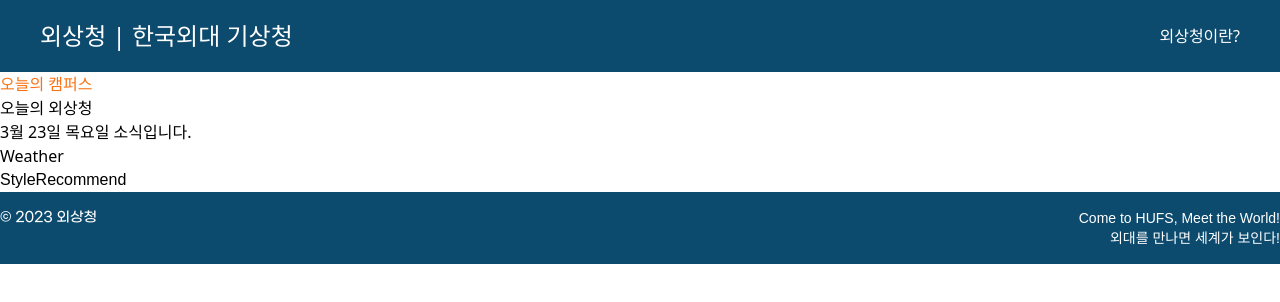
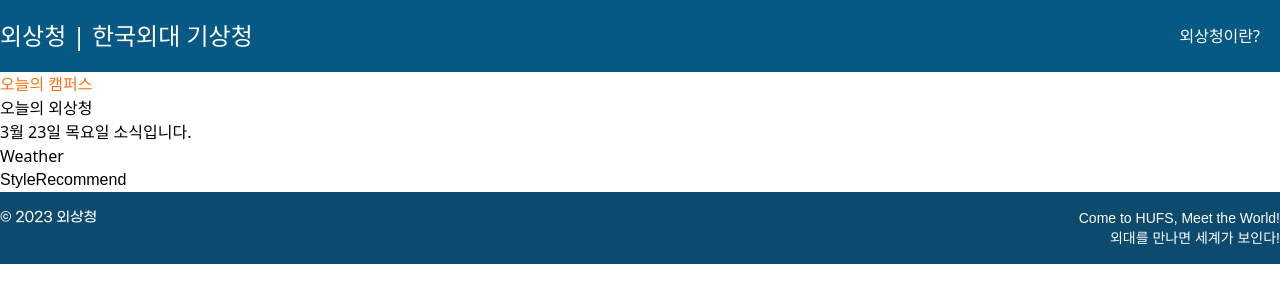
Before and after one commit to hufstory/HUFSWeather_front, a React (Create React App) app: page / in a window 1280 px wide. Shown: the top 302 px of the page. Built offline with nearby package versions, Linux system fonts and the light colour scheme; a web font is replaced by a local one.

Commit message:
Style: header

```diff
--- a/src/components/Header.tsx
+++ b/src/components/Header.tsx
@@ -3,9 +3,9 @@
 
 const Header = () => {
   return (
-    <header className="sticky inset-x-0 top-0 z-50 left-0 bg-sky-900 text-White">
-      <div className="container mx-auto flex flex-wrap p-5 flex-col md:flex-row items-center">
-        <span className="md:ml-5 text-2xl text-white ">외상청 | 한국외대 기상청</span>
+    <header className="sticky mx-0 top-0 bg-sky-800 text-White">
+      <div className="container h-[72px] mx-auto flex flex-wrap flex-col md:flex-row items-center">
+        <span className="text-2xl text-white ">외상청 | 한국외대 기상청</span>
         <nav className="md:ml-auto flex flex-wrap items-center text-base justify-center">
           <Link to="/aboutpage" className="mr-5 text-white hover:text-red-400">
             외상청이란?
```
